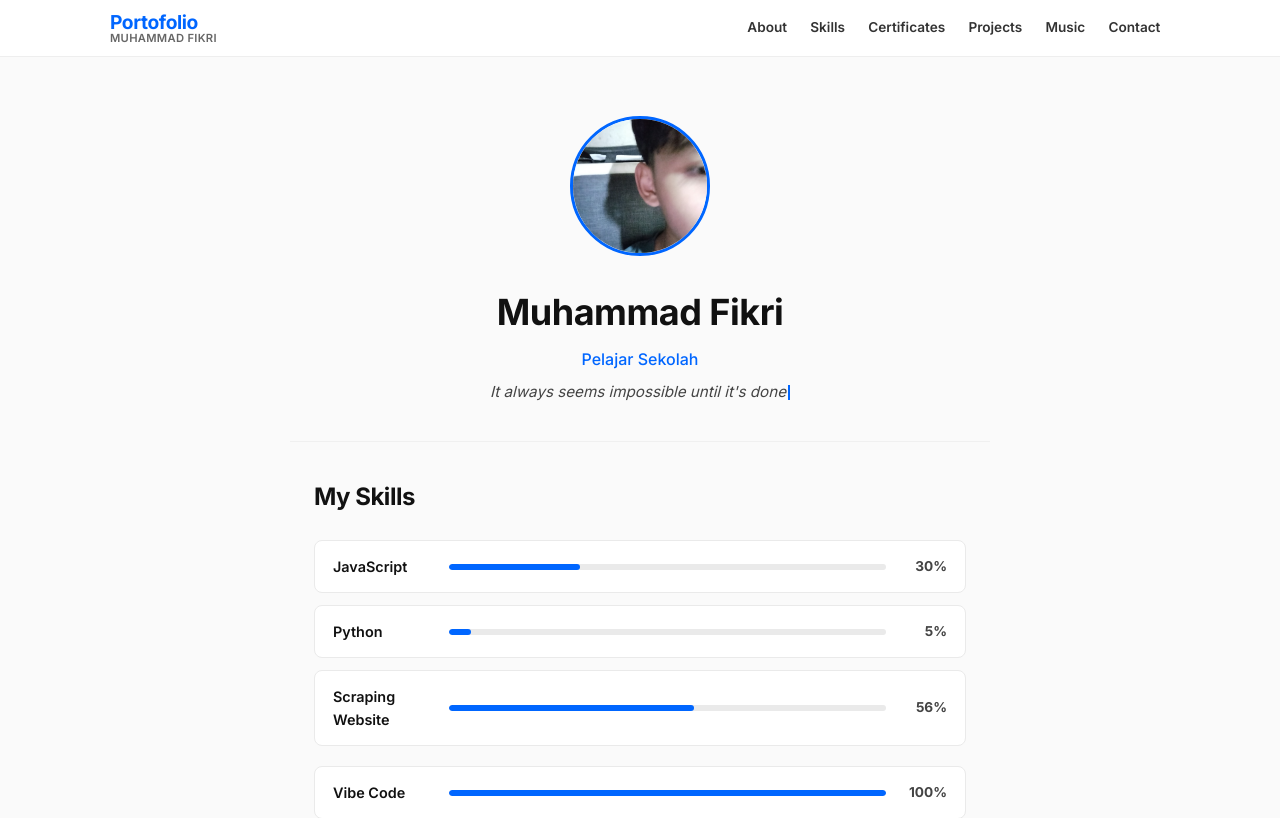
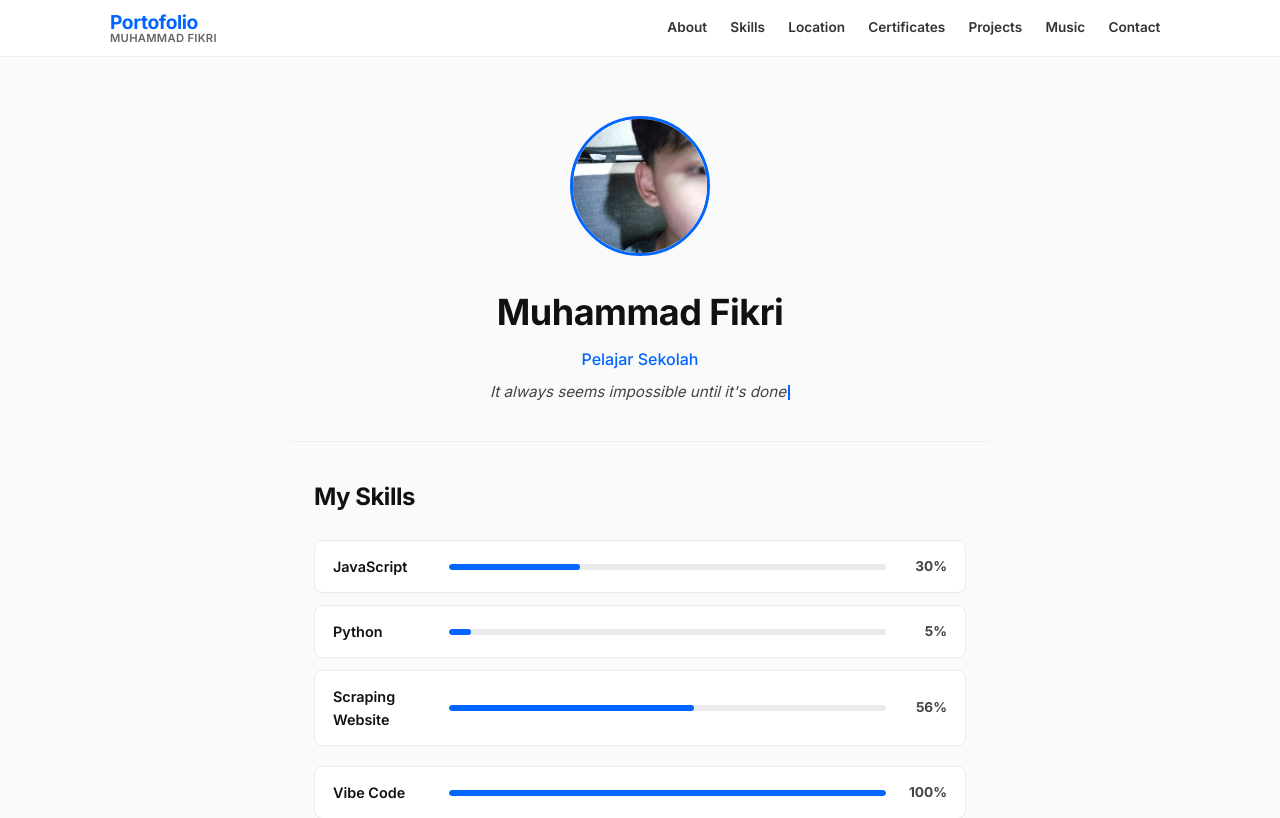
Before and after one commit to whofik/Portofolio, a React (Vite) app: page / in a window 1280 px wide. Shown: the top 818 px of the page. Built offline with nearby package versions, Linux system fonts and the light colour scheme; no server answers.

Commit message:
feat: add Location to navigation menu

```diff
--- a/src/components/Header.jsx
+++ b/src/components/Header.jsx
@@ -61,6 +61,14 @@ function Header() {
             Skills
           </a>
           <a
+            href="#location"
+            className={activelink === 'location' ? 'active' : ''}
+            onClick={() => handlenavclick('location')}
+            aria-label="Location section"
+          >
+            Location
+          </a>
+          <a
             href="#certificates"
             className={activelink === 'certificates' ? 'active' : ''}
             onClick={() => handlenavclick('certificates')}
```
Also changed, not shown: 1 other file (tests, documents, lock files or other folders).
